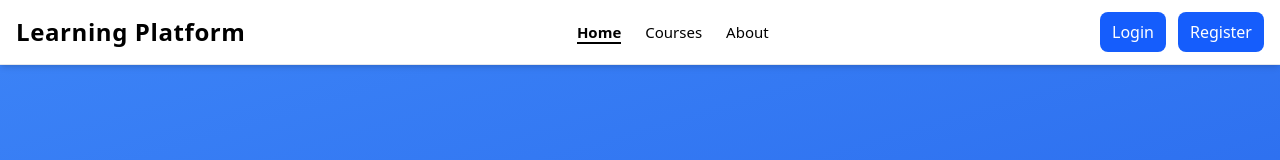
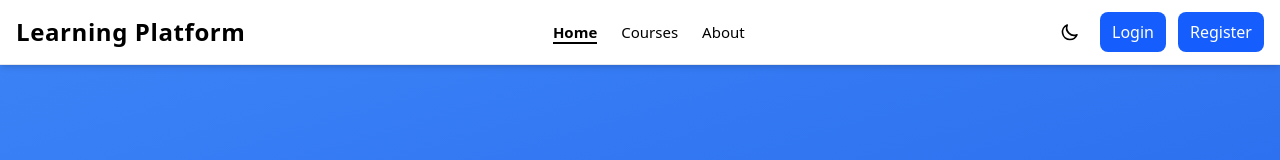
Before and after one commit to yasinrayhanabed/assaignment-no-10-client, a React (Vite) app: page / in a window 1280 px wide. Shown: the top 160 px of the page. Built offline with nearby package versions, Linux system fonts and the light colour scheme; no server answers.

Commit message:
theme added

```diff
--- a/src/components/Navbar.jsx
+++ b/src/components/Navbar.jsx
@@ -1,9 +1,11 @@
 import { Link, useLocation } from 'react-router-dom';
 import { useAuth } from '../contexts/AuthContext';
+import { useTheme } from '../contexts/ThemeContext';
 import { useState, useRef, useEffect } from 'react';
 
 const Navbar = () => {
   const { user, logout } = useAuth();
+  const { theme, toggleTheme } = useTheme();
   const location = useLocation();
   const [menuOpen, setMenuOpen] = useState(false);
   const [profileDropdownOpen, setProfileDropdownOpen] = useState(false);
@@ -121,6 +123,22 @@ const Navbar = () => {
 
         {/* Right Side Buttons */}
         <div className="hidden lg:flex items-center gap-3">
+          {/* Theme Toggle */}
+          <button
+            onClick={toggleTheme}
+            className="p-2 rounded-lg hover:bg-gray-100 transition-colors"
+            title={`Switch to ${theme === 'light' ? 'dark' : 'light'} mode`}
+          >
+            {theme === 'light' ? (
+              <svg className="w-5 h-5" fill="none" stroke="currentColor" viewBox="0 0 24 24">
+                <path strokeLinecap="round" strokeLinejoin="round" strokeWidth={2} d="M20.354 15.354A9 9 0 018.646 3.646 9.003 9.003 0 0012 21a9.003 9.003 0 008.354-5.646z" />
+              </svg>
+            ) : (
+              <svg className="w-5 h-5" fill="none" stroke="currentColor" viewBox="0 0 24 24">
+                <path strokeLinecap="round" strokeLinejoin="round" strokeWidth={2} d="M12 3v1m0 16v1m9-9h-1M4 12H3m15.364 6.364l-.707-.707M6.343 6.343l-.707-.707m12.728 0l-.707.707M6.343 17.657l-.707.707M16 12a4 4 0 11-8 0 4 4 0 018 0z" />
+              </svg>
+            )}
+          </button>
           {user ? (
             <div className="flex items-center gap-2 relative" ref={dropdownRef}>
               <div
@@ -205,6 +223,24 @@ const Navbar = () => {
       {menuOpen && (
         <div className="lg:hidden bg-base-100 border-t shadow-md">
           <ul className="flex flex-col space-y-2 py-3 px-4">
+            {/* Mobile Theme Toggle */}
+            <li>
+              <button
+                onClick={toggleTheme}
+                className="flex items-center gap-3 w-full py-2 px-3 rounded hover:bg-gray-200"
+              >
+                {theme === 'light' ? (
+                  <svg className="w-5 h-5" fill="none" stroke="currentColor" viewBox="0 0 24 24">
+                    <path strokeLinecap="round" strokeLinejoin="round" strokeWidth={2} d="M20.354 15.354A9 9 0 018.646 3.646 9.003 9.003 0 0012 21a9.003 9.003 0 008.354-5.646z" />
+                  </svg>
+                ) : (
+                  <svg className="w-5 h-5" fill="none" stroke="currentColor" viewBox="0 0 24 24">
+                    <path strokeLinecap="round" strokeLinejoin="round" strokeWidth={2} d="M12 3v1m0 16v1m9-9h-1M4 12H3m15.364 6.364l-.707-.707M6.343 6.343l-.707-.707m12.728 0l-.707.707M6.343 17.657l-.707.707M16 12a4 4 0 11-8 0 4 4 0 018 0z" />
+                  </svg>
+                )}
+                <span>{theme === 'light' ? 'Dark Mode' : 'Light Mode'}</span>
+              </button>
+            </li>
             <li>
               <Link
                 to="/"
--- a/src/contexts/ThemeContext.jsx
+++ b/src/contexts/ThemeContext.jsx
@@ -11,20 +11,21 @@ export const useTheme = () => {
 };
 
 export const ThemeProvider = ({ children }) => {
-  const [isDark, setIsDark] = useState(() => {
-    const saved = localStorage.getItem('theme');
-    return saved ? saved === 'dark' : false;
+  const [theme, setTheme] = useState(() => {
+    return localStorage.getItem('theme') || 'light';
   });
 
   useEffect(() => {
-    localStorage.setItem('theme', isDark ? 'dark' : 'light');
-    document.documentElement.setAttribute('data-theme', isDark ? 'dark' : 'light');
-  }, [isDark]);
+    localStorage.setItem('theme', theme);
+    document.documentElement.setAttribute('data-theme', theme);
+  }, [theme]);
 
-  const toggleTheme = () => setIsDark(!isDark);
+  const toggleTheme = () => {
+    setTheme(prev => prev === 'light' ? 'dark' : 'light');
+  };
 
   return (
-    <ThemeContext.Provider value={{ isDark, toggleTheme }}>
+    <ThemeContext.Provider value={{ theme, toggleTheme }}>
       {children}
     </ThemeContext.Provider>
   );
```
Also changed, not shown: src/App.jsx (+7 -4 lines).
